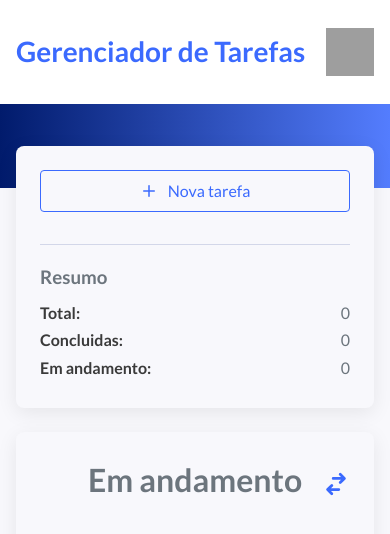
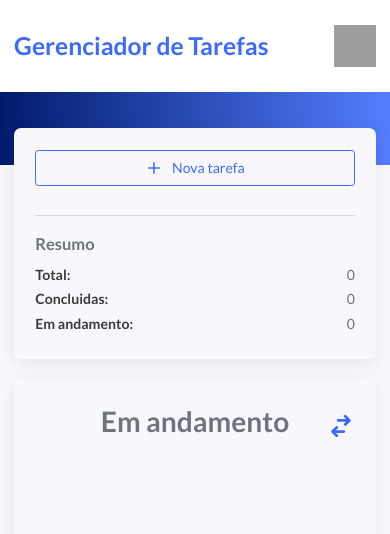
Before and after one commit to StefanoSaffran/desafio-privatecode, a React (Create React App) app: page / in a window 390 px wide. Shown: the top 534 px of the page. Built offline with nearby package versions, Linux system fonts and the light colour scheme; grey boxes are pictures that could not be loaded.

Commit message:
:lipstick: chore: add some responsive behavior

```diff
--- a/src/styles/global.ts
+++ b/src/styles/global.ts
@@ -14,6 +14,10 @@
 
     @media (min-width: 1981px) {
       font-size: 80%;
+    };
+
+    @media (max-width: 500px) {
+      font-size: 55%;
     };
   }
 
```
